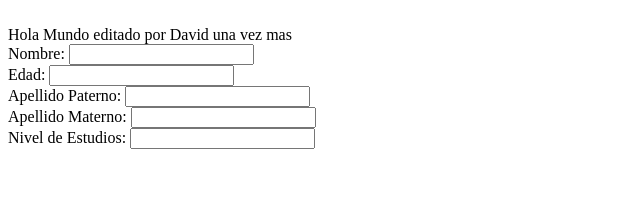
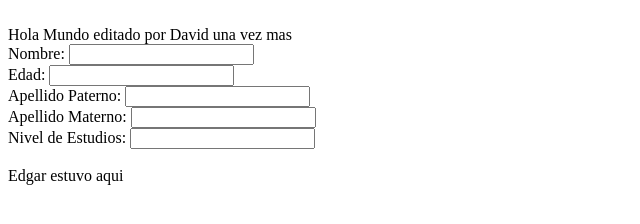
Before and after one commit to edgarcallerosKuiki/Proyectogit, a plain HTML site: page index.html in a window 1280 px wide. Shown: the whole page, without its empty margins (0-640 px from the left). Drawn offline with Linux system fonts and the light colour scheme.

Commit message:
Update index.html
Modificación edgar

```diff
--- a/index.html
+++ b/index.html
@@ -20,6 +20,8 @@
         <br>
         Nivel de Estudios: <input type="text" name="nestudios" >
     </form>
-
+    <br>
+    Edgar estuvo aqui
+    <br>
 </body>
 </html>
```
